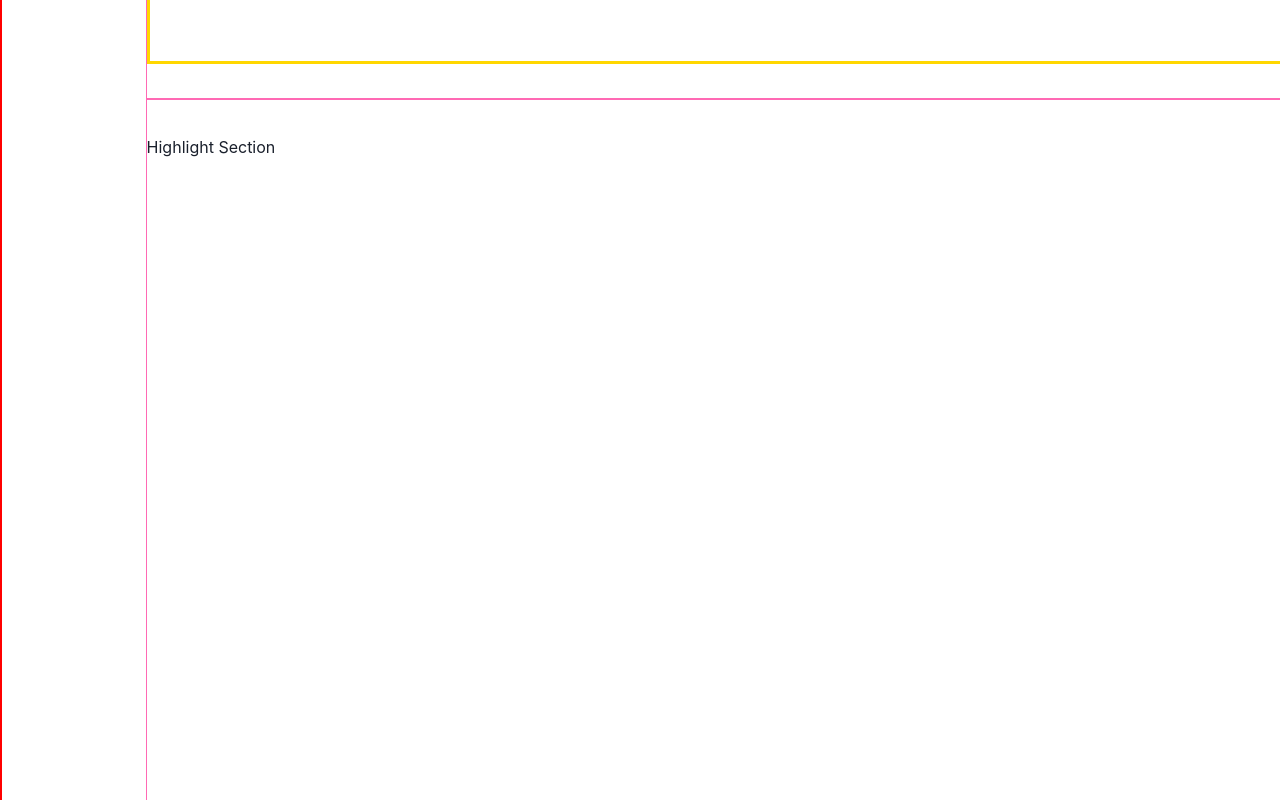
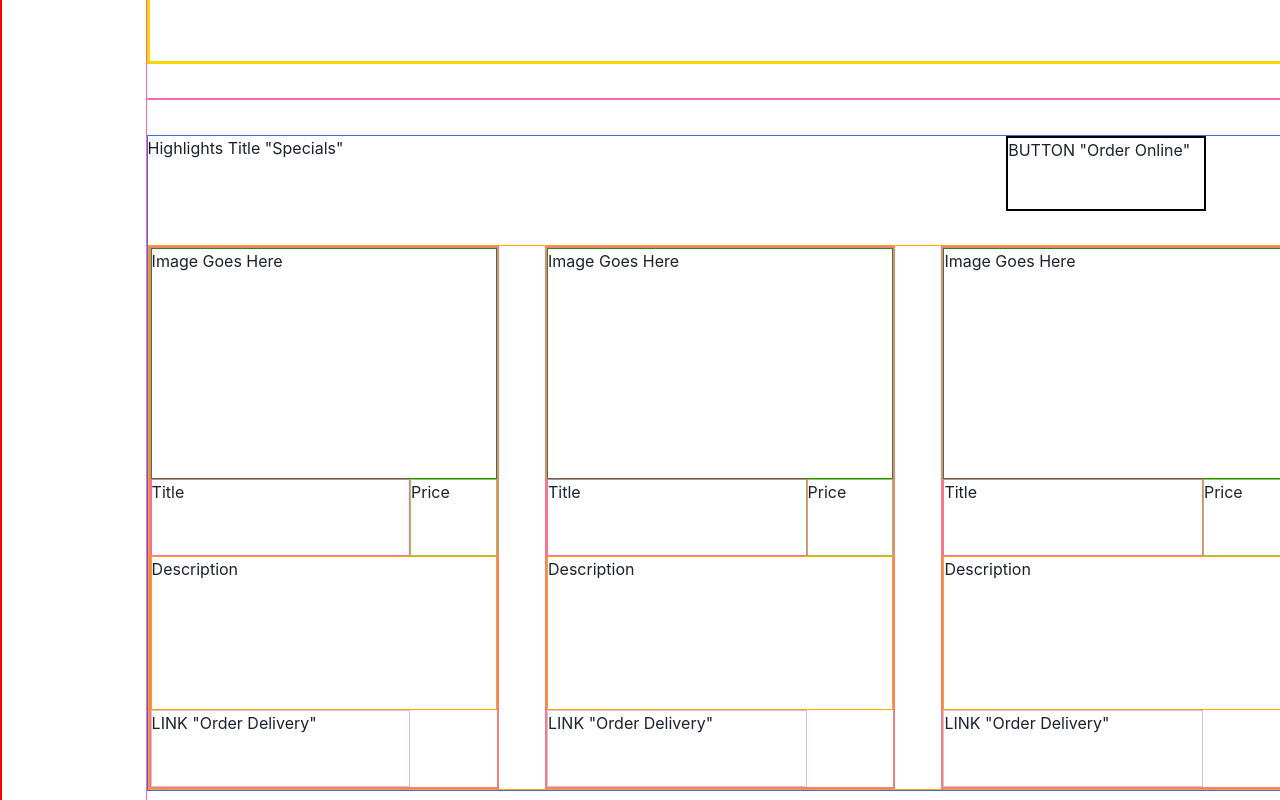
Before and after one commit to j-abellera/LL_Cap_Project, a React (Create React App) app: page / in a window 1280 px wide. Shown: the part 780-1580 px from the top of the page. Built offline with nearby package versions, Linux system fonts and the light colour scheme.

Commit message:
wireframe highlight section

```diff
--- /dev/null
+++ b/src/components/Main/Highlight Section/Card.css
@@ -0,0 +1,39 @@
+.card-container {
+    border: solid 2px lightcoral;
+    display: grid;
+    grid-template-columns: 3fr 1fr;
+    grid-template-rows: 3fr 1fr 2fr 1fr;
+    grid-template-areas:'card-image card-image'
+                        'card-title card-price'
+                        'card-description card-description'
+                        'card-link .'
+;
+
+    width: 350px;
+    height: 100%;
+}
+
+.card-image {
+    grid-area: card-image;
+    border: solid 1px forestgreen;
+}
+
+.card-title {
+    grid-area: card-title;
+    border: solid 1px hotpink;
+}
+
+.card-description {
+    grid-area: card-description;
+    border: solid 1px orange;
+}
+
+.card-price {
+    grid-area: card-price;
+    border: solid 1px yellowgreen;
+}
+
+.card-link {
+    grid-area: card-link;
+    border: solid 1px thistle;
+}
--- /dev/null
+++ b/src/components/Main/Highlight Section/Card.js
@@ -0,0 +1,16 @@
+import React from 'react';
+import './Card.css';
+
+function Card() {
+    return (
+        <article className='card-container'>
+            <div className='card-image'>Image Goes Here</div>
+            <h3 className='card-title'>Title</h3>
+            <div className='card-price'>Price</div>
+            <p className='card-description'>Description</p>
+            <p className='card-link'>LINK "Order Delivery"</p>
+        </article>
+    )
+}
+
+export default Card;
--- /dev/null
+++ b/src/components/Main/Highlight Section/Highlight.css
@@ -0,0 +1,23 @@
+.highlight-container {
+    border: solid 1px royalblue;
+    height: 100%;
+    display: grid;
+    grid-template-rows: 1fr 5fr;
+}
+
+.highlight-left {
+    display: grid;
+    grid-template-columns: 3fr 1fr;
+}
+
+.highlight-left div {
+    border: solid 2px black;
+    width: 200px;
+    height: 75px;
+}
+
+.highlight-card-container {
+    border: solid 1px orange;
+    display: flex;
+    justify-content: space-between;
+}
--- /dev/null
+++ b/src/components/Main/Highlight Section/Highlight.js
@@ -0,0 +1,21 @@
+import React from 'react';
+import './Highlight.css'
+import Card from './Card.js';
+
+function Highlight() {
+    return (
+        <div className='highlight-container'>
+            <div className='highlight-left'>
+                <h2>Highlights Title "Specials"</h2>
+                <div>BUTTON "Order Online"</div>
+            </div>
+            <div className='highlight-card-container'>
+                <div className='highlight-card'><Card /></div>
+                <div className='highlight-card'><Card /></div>
+                <div className='highlight-card'><Card /></div>
+            </div>
+        </div>
+    )
+}
+
+export default Highlight;
--- a/src/components/Main/Main.js
+++ b/src/components/Main/Main.js
@@ -1,12 +1,13 @@
 import React from 'react';
 import './Main.css';
 import Hero from './Hero Section/Hero.js';
+import Highlight from './Highlight Section/Highlight.js';
 
 function Main() {
     return (
         <main className='container'>
             <section id='hero-section'><Hero /></section>
-            <section id='highlight-section'>Highlight Section</section>
+            <section id='highlight-section'><Highlight /></section>
             <section id='testimonials-section'>Testimonials Section</section>
             <section id='about-section'>About Little Lemon Section</section>
         </main>
```
